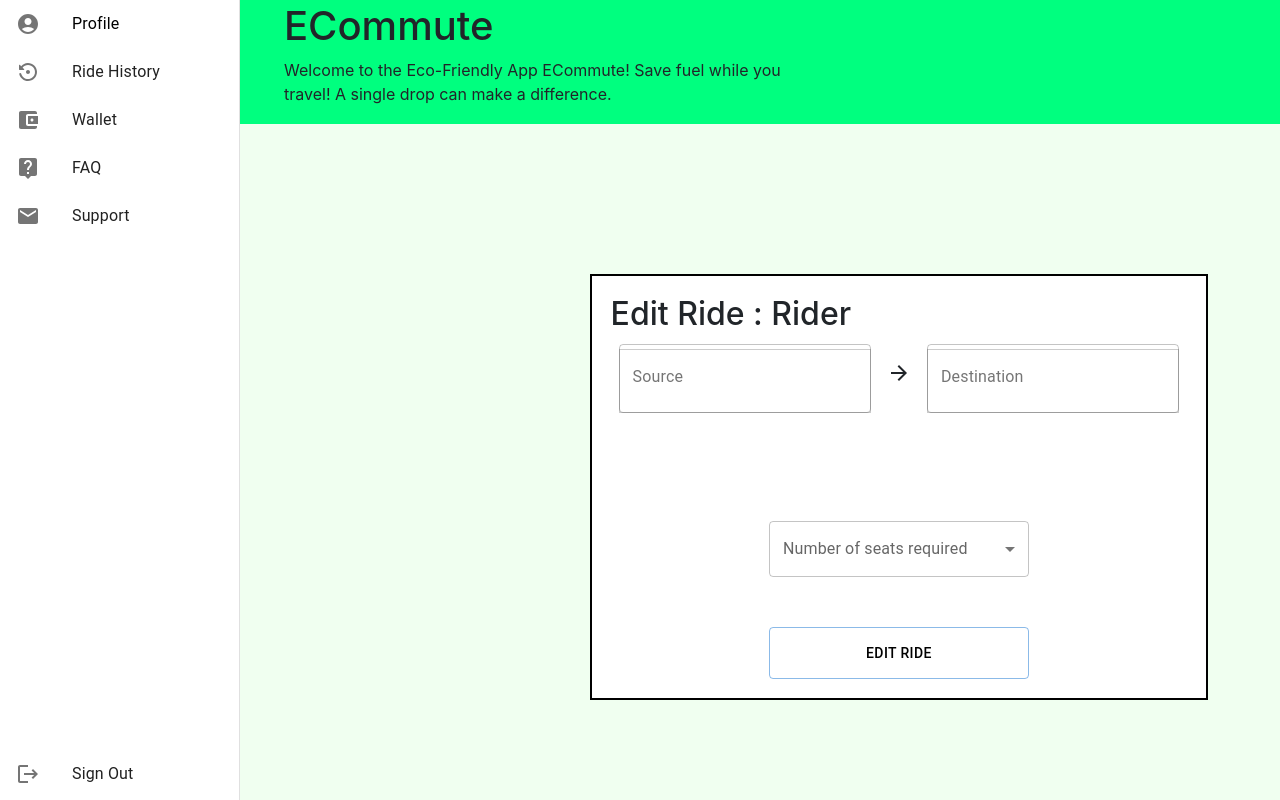
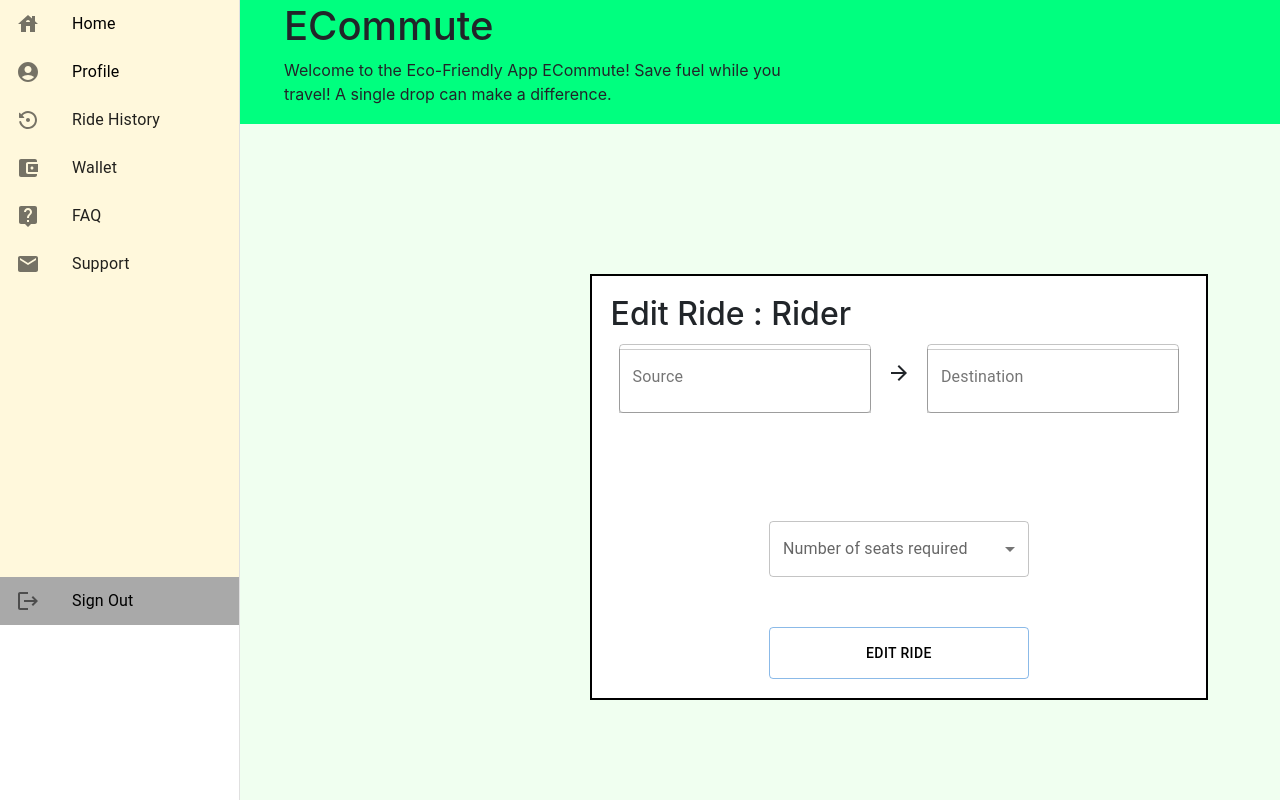
Before and after one commit to ssaditya/Ecommute-SE_Project, a React (Create React App) app in the folder src/webapp/myreact/: page /edittriprider in a window 1280 px wide. Built offline with nearby package versions, Linux system fonts and the light colour scheme.

Commit message:
SidePanel and Signout functionality modified

```diff
--- a/src/webapp/myreact/src/App.css
+++ b/src/webapp/myreact/src/App.css
@@ -171,3 +171,11 @@ a.sidepanellinks {
   text-decoration: none;
   color: #000000;
 }
+
+.sidepaneldiv {
+  background-color: #FFF8DC;
+}
+
+.signoutdiv {
+  background-color: #A9A9A9;
+}
--- a/src/webapp/myreact/src/components/DriverConfirmationComponent.js
+++ b/src/webapp/myreact/src/components/DriverConfirmationComponent.js
@@ -40,6 +40,9 @@ function DriverConfirmation(props) {
   });
 
   return (
+
+
+
     <div>
       <Card className='card' id='driverConfirmation'>
         {/* <CardImg top width="100%" src="/assets/images/driver.png" alt="Card image cap" /> */}
@@ -50,8 +53,11 @@ function DriverConfirmation(props) {
           <Button style={{ marginRight: 20 }}><Link style={{ textDecoration: "none", color: "white" }} to="/edittripdriver">
             Edit Ride
           </Link></Button>
-          <Button onClick={deleteTrip}><Link style={{ textDecoration: "none", color: "white" }} to="/driver">
+          <Button style={{ marginRight: 20 }} onClick={deleteTrip}><Link style={{ textDecoration: "none", color: "white" }} to="/driver">
             Cancel Ride
+          </Link></Button>
+          <Button style={{ marginRight: 20 }}><Link style={{ textDecoration: "none", color: "white" }} to="/home">
+            Home
           </Link></Button>
         </CardBody>
       </Card>
--- a/src/webapp/myreact/src/components/NavbarComponent.js
+++ b/src/webapp/myreact/src/components/NavbarComponent.js
@@ -5,13 +5,22 @@ import ListItemText from '@mui/material/ListItemText';
 import AccountCircleRoundedIcon from '@mui/icons-material/AccountCircleRounded';
 import SettingsBackupRestoreRoundedIcon from '@mui/icons-material/SettingsBackupRestoreRounded';
 import AccountBalanceWalletIcon from '@mui/icons-material/AccountBalanceWallet';
+import HouseIcon from '@mui/icons-material/House';
 import LiveHelpIcon from '@mui/icons-material/LiveHelp';
 import EmailIcon from '@mui/icons-material/Email';
 import LogoutIcon from '@mui/icons-material/Logout';
 
 const drawer = (
+    <div className='sidepaneldiv'>
         <div>
-        <div>
+            <a href='/home' className='sidepanellinks'>
+                <ListItem button key="Home">
+                    <ListItemIcon>
+                        <HouseIcon />
+                    </ListItemIcon>
+                    <ListItemText primary="Home" />
+                </ListItem>
+            </a>
             <a href='/userprofile' className='sidepanellinks'>
                 <ListItem button key="Profile">
                     <ListItemIcon>
@@ -45,13 +54,16 @@ const drawer = (
                 <ListItemText primary="Support" />
             </ListItem>
         </div>
-        <div style={{ marginTop: 510 }}>
+
+        <div style={{ marginTop: 289 }} className='signoutdiv'>
+            <a href='/login' className='sidepanellinks'>
                 <ListItem button key="Sign Out">
                     <ListItemIcon>
                         <LogoutIcon />
                     </ListItemIcon>
                     <ListItemText primary="Sign Out" />
                 </ListItem>
+            </a>
         </div>
     </div>
 );
--- a/src/webapp/myreact/src/components/RiderConfirmationComponent.js
+++ b/src/webapp/myreact/src/components/RiderConfirmationComponent.js
@@ -50,8 +50,11 @@ function RiderConfirmation(props) {
           <Button style={{ marginRight: 20 }}><Link style={{ textDecoration: "none", color: "white" }} to="/edittriprider">
             Edit Ride
           </Link></Button>
-          <Button onClick={deleteTrip}><Link style={{ textDecoration: "none", color: "white" }} to="/rider">
+          <Button style={{ marginRight: 20 }} onClick={deleteTrip}><Link style={{ textDecoration: "none", color: "white" }} to="/rider">
             Cancel Ride
+          </Link></Button>
+          <Button style={{ marginRight: 20 }}><Link style={{ textDecoration: "none", color: "white" }} to="/home">
+            Home
           </Link></Button>
         </CardBody>
       </Card>
```
Lines whose indentation alone changed are shown as unchanged.
